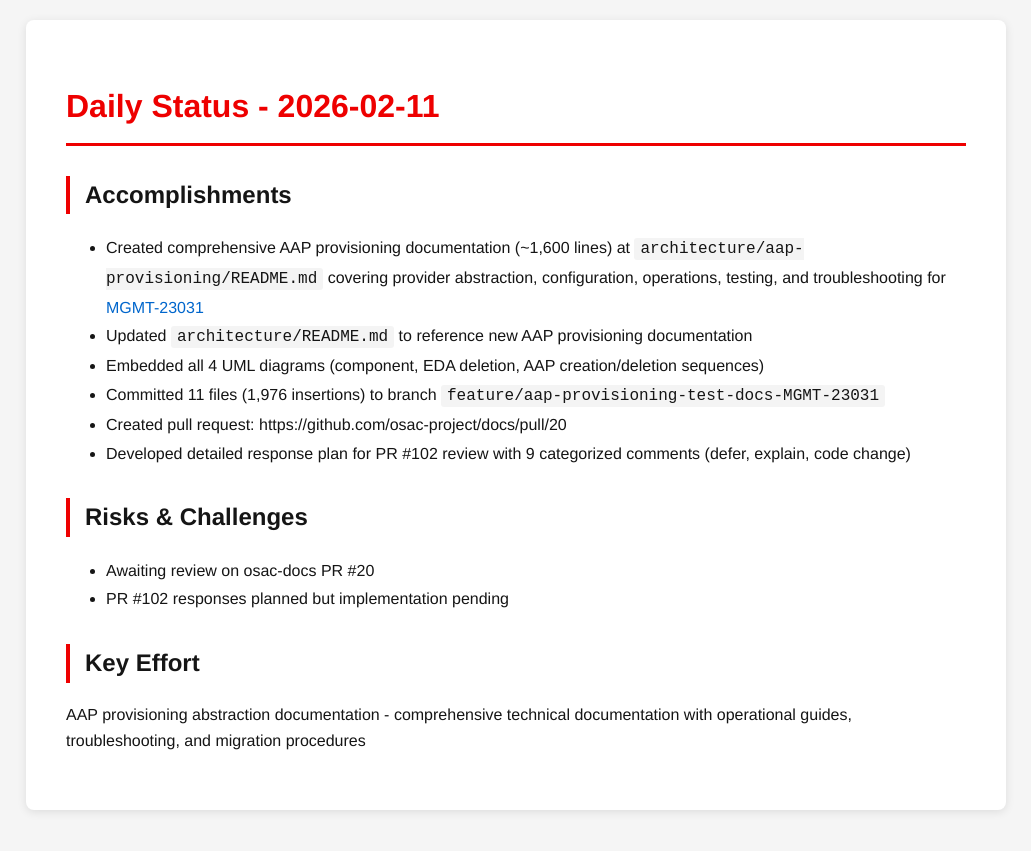
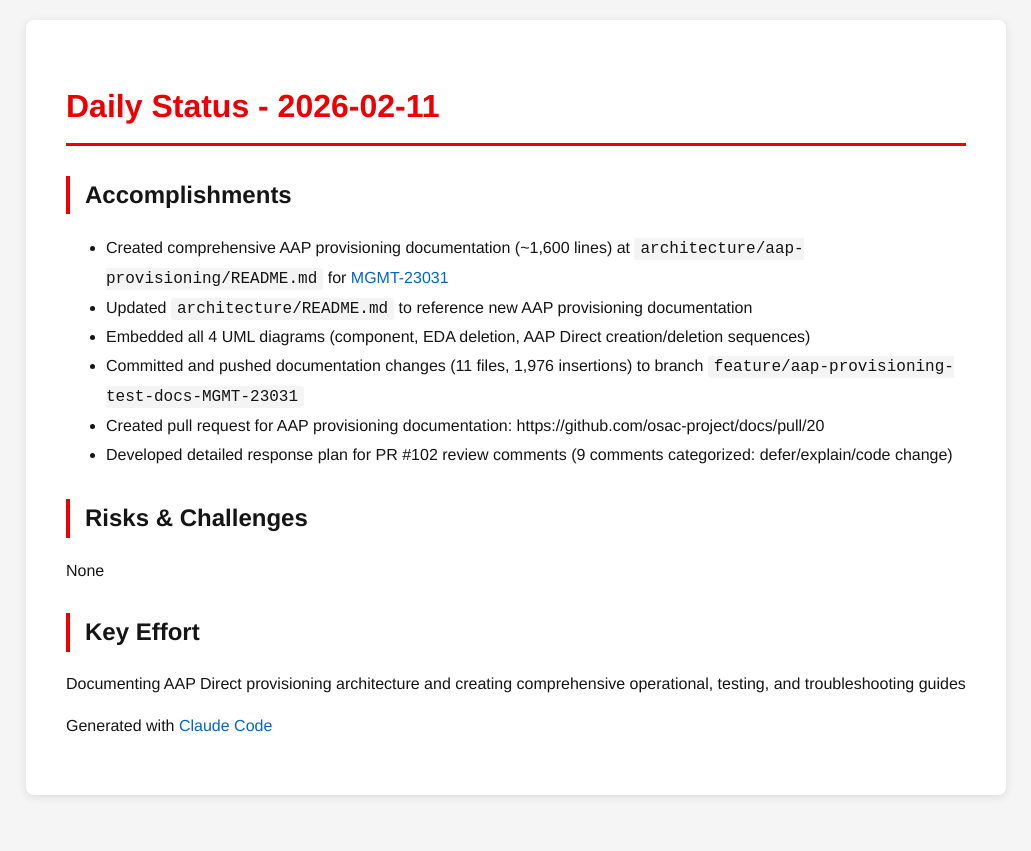
Before and after one commit to tzvatot/daily-status, a Jekyll site: the page built from 2026-02-11.md, in a window 1280 px wide. Shown: the top 851 px of the page, without its empty margins (124-1155 px from the left). Built offline with Jekyll 4.4.1, drawn with Linux system fonts in a browser that asks for light colours.

Commit message:
Daily status update - 2026-02-11

```diff
--- a/2026-02-11.md
+++ b/2026-02-11.md
@@ -7,16 +7,20 @@ date: 2026-02-11
 # Daily Status - 2026-02-11
 
 ## Accomplishments
-- Created comprehensive AAP provisioning documentation (~1,600 lines) at `architecture/aap-provisioning/README.md` covering provider abstraction, configuration, operations, testing, and troubleshooting for [MGMT-23031](https://issues.redhat.com/browse/MGMT-23031)
+
+- Created comprehensive AAP provisioning documentation (~1,600 lines) at `architecture/aap-provisioning/README.md` for [MGMT-23031](https://issues.redhat.com/browse/MGMT-23031)
 - Updated `architecture/README.md` to reference new AAP provisioning documentation
-- Embedded all 4 UML diagrams (component, EDA deletion, AAP creation/deletion sequences)
-- Committed 11 files (1,976 insertions) to branch `feature/aap-provisioning-test-docs-MGMT-23031`
-- Created pull request: https://github.com/osac-project/docs/pull/20
-- Developed detailed response plan for PR #102 review with 9 categorized comments (defer, explain, code change)
+- Embedded all 4 UML diagrams (component, EDA deletion, AAP Direct creation/deletion sequences)
+- Committed and pushed documentation changes (11 files, 1,976 insertions) to branch `feature/aap-provisioning-test-docs-MGMT-23031`
+- Created pull request for AAP provisioning documentation: https://github.com/osac-project/docs/pull/20
+- Developed detailed response plan for PR #102 review comments (9 comments categorized: defer/explain/code change)
 
 ## Risks & Challenges
-- Awaiting review on osac-docs PR #20
-- PR #102 responses planned but implementation pending
+
+None
 
 ## Key Effort
-AAP provisioning abstraction documentation - comprehensive technical documentation with operational guides, troubleshooting, and migration procedures
+
+Documenting AAP Direct provisioning architecture and creating comprehensive operational, testing, and troubleshooting guides
+
+Generated with [Claude Code](https://claude.com/claude-code)
```
